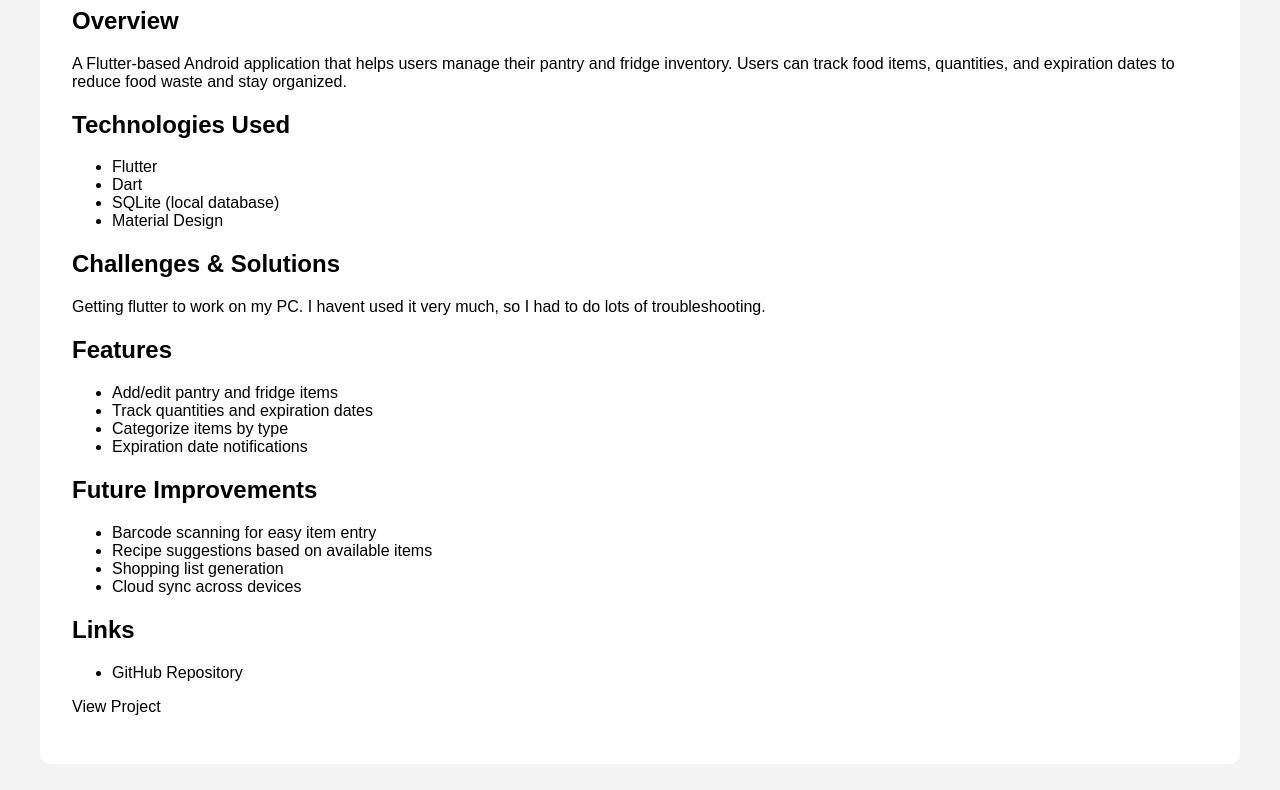
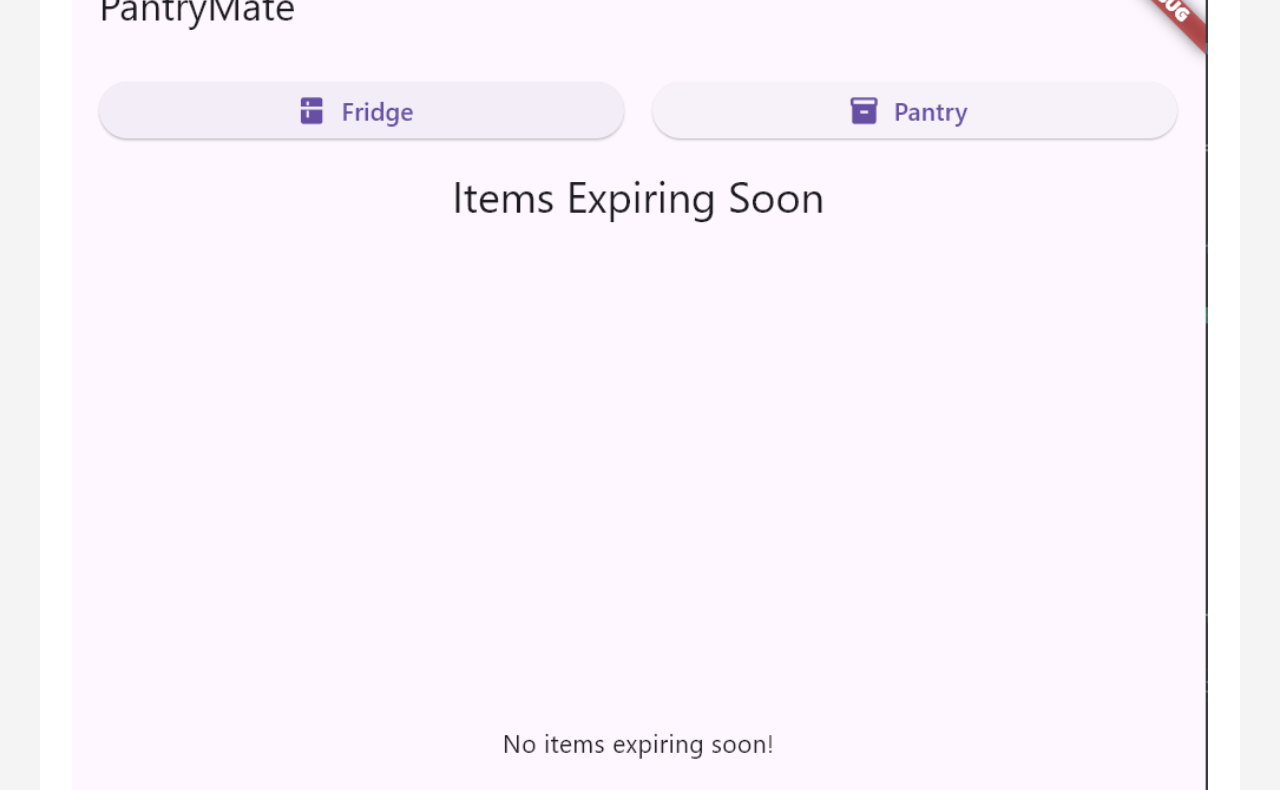
Before and after one commit to dallingson/Personal_Project_Portfolio, a plain HTML site: page project-pages/pantry-mate.html in a window 1280 px wide. Shown: the part 375-1165 px from the top of the page. Drawn offline with Linux system fonts and the light colour scheme.

Commit message:
Update pantry-mate.html
updated img path

```diff
--- a/project-pages/pantry-mate.html
+++ b/project-pages/pantry-mate.html
@@ -13,7 +13,7 @@
     <div class="container">
         <a href="../index.html" class="back-link">← Back to Portfolio</a>
         <div class="project-detail">
-            <img src="../assets/assets/pantrymate.jpg" alt="Pantry Tracker App">
+            <img src="../assets/pantrymate.jpg" alt="Pantry Tracker App">
             <div class="content">
 <hr />
 <h1 id="pantry-tracker-app">Pantry Tracker App</h1>
```
